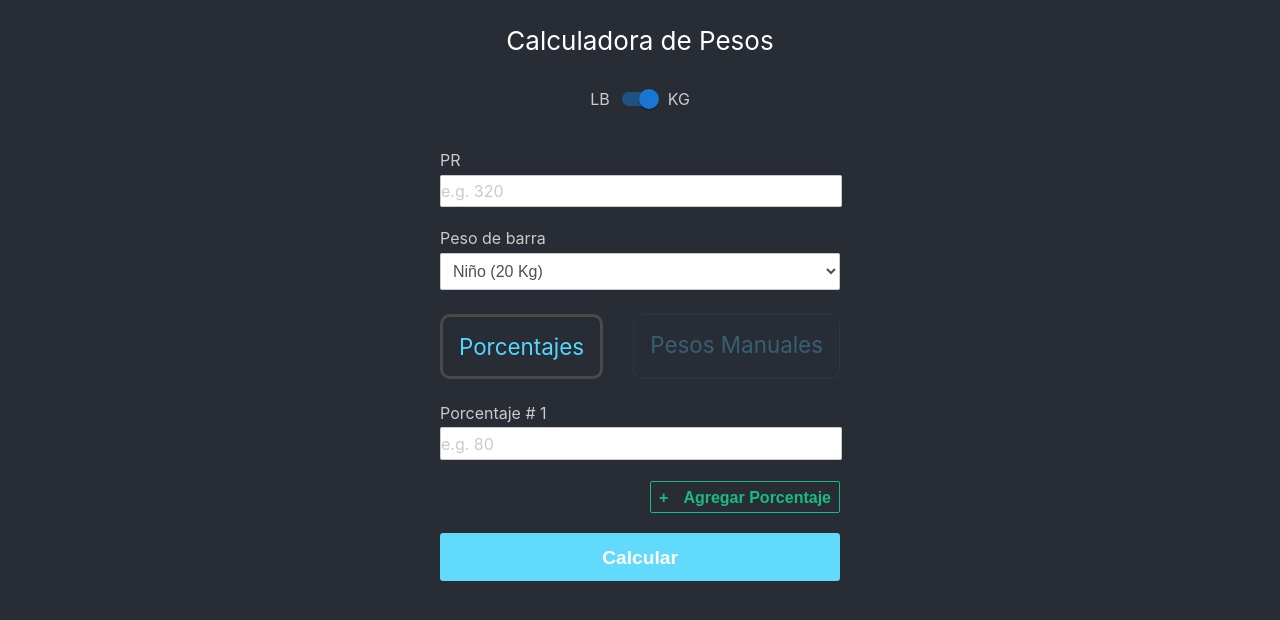
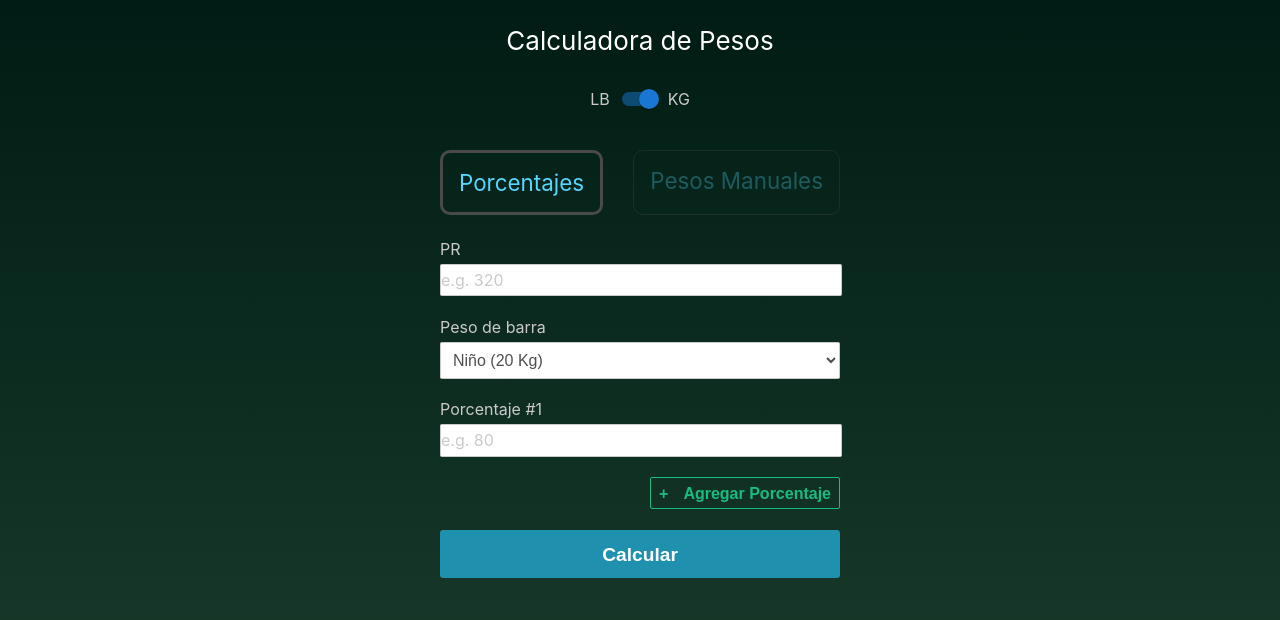
Before and after one commit to Diegus-cl/barbell-calc, a React (Create React App) app: page / in a window 1280 px wide. Shown: the top 620 px of the page. Built offline with nearby package versions, Linux system fonts and the light colour scheme.

Commit message:
manual weight works

```diff
--- a/src/App.css
+++ b/src/App.css
@@ -196,7 +196,7 @@ BUTTONS
 
 .button--submit {
   width:            100%;
-  background-color: #61dafb;
+  background-color: #1f90ae;
   color:            #fff;
 }
 
--- a/src/App.js
+++ b/src/App.js
@@ -1,4 +1,4 @@
-import React, { Component } from 'react';
+import React, { useState } from 'react';
 import Button from './components/Button';
 import TextField from './components/TextField';
 import Percentages from './components/Percentages';
@@ -8,18 +8,14 @@ import { Switch } from '@mui/material';
 import ResultsPage from './components/ResultsPage';
 import WeightsForm from './components/WeightsForm';
 
-class App extends Component {
-  constructor(props) {
-    super(props);
-    this.state = this.setDefaultState();
-  }
+const App = () => {
+  const [isPercentagesCalculation, setIsPercentageCalculation] = useState(true)
 
-  setDefaultState() {
-    return {
+  const setDefaultState = () => ({
     PR: "",
-      units: "KG", // New state to store the unit
-      barOptions: this.getBarOptions("KG"), // Default to KG
-      discSet: this.getDiscSet("KG"), // Default to KG disc set
+    units: "KG",
+    barOptions: getBarOptions("KG"),
+    discSet: getDiscSet("KG"),
     selectedBarbellOption: 20,
     targets: [''],
     barConfigurations: [],
@@ -28,77 +24,70 @@ class App extends Component {
     errors: {},
     saving: false,
     saved: false
-    }
-  }
+  });
 
-  // Helper to get bar options based on the unit
-  getBarOptions(unit) {
+  const getBarOptions = (unit) => {
     return unit === "KG"
       ? [{ value: 20, label: 'Niño (20 Kg)' }, { value: 15, label: 'Niña (15 Kg)' }]
       : [{ value: 45, label: 'Niño (45 Lb)' }, { value: 35, label: 'Niña (35 Lb)' }];
-  }
-
-  // Helper to get disc sets based on the unit
-  getDiscSet(unit) {
-    return unit === "KG" ? [25, 20, 15, 10, 5, 2.5] : [45, 35, 25, 15, 10, 5, 2.5];
-  }
-
-  restartCalculation = e => {
-    e.preventDefault();
-    this.setState(this.setDefaultState());
-  }
-
-  handleSelectChange = e => {
-    let selectedBarbellOption = e.target.value;
-    this.setState({ selectedBarbellOption });
   };
 
-  handlePercentageTextfield = e => {
+  const getDiscSet = (unit) => {
+    return unit === "KG" ? [25, 20, 15, 10, 5, 2.5] : [45, 35, 25, 15, 10, 5, 2.5];
+  };
+
+  const [state, setState] = useState(setDefaultState);
+
+  const restartCalculation = (e) => {
+    e.preventDefault();
+    setState(setDefaultState());
+  };
+
+  const handleSelectChange = (e) => {
+    const selectedBarbellOption = e.target.value;
+    setState((prevState) => ({ ...prevState, selectedBarbellOption }));
+  };
+
+  const handlePercentageTextfield = (e) => {
     const percentageIndex = Number(e.target.name.substr(e.target.name.indexOf('_') + 1));
-    let targets = this.state.targets;
+    let targets = [...state.targets];
     targets[percentageIndex] = e.target.value;
 
-    this.setState({ targets });
-  }
+    setState((prevState) => ({ ...prevState, targets }));
+  };
 
-  handlePercentageClick = e => {
+  const handlePercentageClick = (e) => {
     e.preventDefault();
+    let targets = [...state.targets];
+    targets.push('');
+    setState((prevState) => ({ ...prevState, targets }));
+  };
 
-    let targets = [...this.state.targets];
-    targets.push('');
+  const handleTextfield = (e) => {
+    const field = e.target.name;
+    setState((prevState) => ({ ...prevState, [field]: e.target.value }));
+  };
 
-    this.setState({ targets });
-  }
+  const handleUnitSwitch = () => {
+    const newUnit = state.units === "KG" ? "LB" : "KG";
+    setState((prevState) => ({
+      ...prevState,
+      units: newUnit,
+      barOptions: getBarOptions(newUnit),
+      discSet: getDiscSet(newUnit),
+      selectedBarbellOption: newUnit === "KG" ? 20 : 45
+    }));
+  };
 
-  handleTextfield = (e) => {
-    const field = e.target.name;
-    let newState = this.state;
-    newState[field] = e.target.value;
-    this.setState(newState);
-  }
-
-  // New handler for switching between units
-  handleUnitSwitch = () => {
-    const newUnit = this.state.units === "KG" ? "LB" : "KG";
-    this.setState({
-      units: newUnit,
-      barOptions: this.getBarOptions(newUnit),
-      discSet: this.getDiscSet(newUnit),
-      selectedBarbellOption: newUnit === "KG" ? 20 : 45, // Default bar weight for each unit
-    });
-  }
-
-  onSubmit = e => {
+  const onSubmit = (e) => {
     e.preventDefault();
-
-    const newState = {
-      ...this.state
-    };
+    let newState = { ...state };
 
     newState.discSet.sort((a, b) => b - a);
     newState.targets.sort((a, b) => a - b);
     const targetWeights = [];
 
+    if (isPercentagesCalculation) {
       newState.targets.forEach((targetPercentage, index) => {
         let tW = Math.round(parseInt(newState.PR) * targetPercentage / 100);
         let pW = tW + (tW % 5 <= 2 ? -1 * tW % 5 : 5 - (tW % 5)); // training approach, above or below approximation; <= 2 goes beyond
@@ -110,6 +99,20 @@ class App extends Component {
           plates: []
         };
       });
+    } else {
+      // Is a manual weight input
+      newState.targets.forEach((targetWeight, index) => {
+        const tW = Number(targetWeight)
+        let roundedWeight = tW + (tW % 5 <= 2 ? -1 * tW % 5 : 5 - (tW % 5)); // training approach, above or below approximation; <= 2 goes beyond
+        targetWeights.push(roundedWeight);
+        newState.barConfigurations[index] = {
+          percentage: 100,
+          accuratePercentage: targetWeight,
+          roundPercentage: targetWeights[index],
+          plates: []
+        };
+      });
+    }
 
     let finalPlatesTemp = [];
 
@@ -121,7 +124,7 @@ class App extends Component {
       newState.discSet.forEach((plate) => {
         while (targetWeight >= plate) {
           targetWeight -= plate;
-          closestConfigWeight += plate * 2; // Suma dos veces el peso del disco (lado izquierdo y derecho)
+          closestConfigWeight += plate * 2;
           newState.barConfigurations[index].plates.push(plate);
 
           const foundPlateIndex = finalPlatesTemp.indexOf(plate);
@@ -141,7 +144,7 @@ class App extends Component {
       countPlatesKeys[x] = (countPlatesKeys[x] || 0) + 1;
     });
 
-    Object.keys(countPlatesKeys).map((value) => {
+    Object.keys(countPlatesKeys).forEach((value) => {
       newState.plateCounts.push({
         value,
         quantity: countPlatesKeys[value]
@@ -151,56 +154,42 @@ class App extends Component {
     newState.plateCounts.sort((a, b) => a.value - b.value);
 
     newState.saved = true;
-    this.setState(newState);
-  }
+    setState(newState);
+  };
 
-  render() {
-    const { PR,
-      barOptions,
-      selectedBarbellOption,
-      targets,
-      plateCounts,
-      barConfigurations,
-      errors,
-      saved,
-      units // Add units state to render
-    } = this.state;
+  const { PR, barOptions, selectedBarbellOption, targets, plateCounts, barConfigurations, errors, saved, units } = state;
 
   return (
     <div className="App">
-        <header className="App-header">
-          Calculadora de Pesos
-        </header>
+      <header className="App-header">Calculadora de Pesos</header>
 
-        {
-          saved &&
+      {saved ? (
         <ResultsPage
           plateCounts={plateCounts}
           selectedBarbellOption={selectedBarbellOption}
-            units={units} barConfigurations={barConfigurations}
-            restartCalculation={this.restartCalculation}
+          units={units}
+          barConfigurations={barConfigurations}
+          restartCalculation={restartCalculation}
         />
-        }
-
-        {
-          !saved &&
+      ) : (
         <WeightsForm
-            onSubmit={this.onSubmit}
+          onSubmit={onSubmit}
           PR={PR}
-            handleUnitSwitch={this.handleUnitSwitch}
-            handleTextfield={this.handleTextfield}
-            handlePercentageClick={this.handlePercentageClick}
-            handlePercentageTextfield={this.handlePercentageTextfield}
-            handleSelectChange={this.handleSelectChange}
+          handleUnitSwitch={handleUnitSwitch}
+          handleTextfield={handleTextfield}
+          handlePercentageClick={handlePercentageClick}
+          handlePercentageTextfield={handlePercentageTextfield}
+          handleSelectChange={handleSelectChange}
           units={units}
           targets={targets}
+          isPercentagesCalculation={isPercentagesCalculation}
+          setIsPercentageCalculation={setIsPercentageCalculation}
           barOptions={barOptions}
           errors={errors}
         />
-        }
+      )}
     </div>
   );
-  }
-}
+};
 
 export default App;
--- a/src/components/PercentageItem.js
+++ b/src/components/PercentageItem.js
@@ -2,14 +2,14 @@ import React from 'react';
 import PropTypes from 'prop-types';
 import TextField from './TextField';
 
-const PercentageItem = ({parentKey, percentageId, percentageValue, onChange}) => {
+const PercentageItem = ({parentKey, percentageId, percentageValue, onChange, isPercentagesCalculation}) => {
   return (
     <div>
         <TextField
             type="text"
             name={percentageId}
             value={percentageValue}
-            label={`Porcentaje # ${(parentKey + 1)}`}
+            label={`${isPercentagesCalculation ? "Porcentaje" : "Peso"} #${(parentKey + 1)}`}
             placeholder="e.g. 80"
             required={false}
             // error={errors.tempTarget}
--- a/src/components/Percentages.js
+++ b/src/components/Percentages.js
@@ -2,7 +2,7 @@ import React from 'react';
 import PropTypes from 'prop-types';
 import PercentageItem from './PercentageItem';
 
-const Percentages = ({percentages, onTextChange, onClick}) => {
+const Percentages = ({percentages, onTextChange, onClick, isPercentagesCalculation}) => {
   return (
     <div>
       {
@@ -14,7 +14,9 @@ const Percentages = ({percentages, onTextChange, onClick}) => {
               parentKey={i}
               percentageId={'percentageId_' + i.toString()}
               percentageValue={percentages[i]}
-              onChange={onTextChange} />
+              onChange={onTextChange}
+              isPercentagesCalculation={isPercentagesCalculation}
+            />
           );
         })
       }
@@ -22,7 +24,7 @@ const Percentages = ({percentages, onTextChange, onClick}) => {
       <div className="form__field form__field--button">
         <button className="button button--outlined" onClick={onClick}>
             +
-            <span>Agregar Porcentaje</span>
+            <span>Agregar {isPercentagesCalculation ? "Porcentaje" : "Peso" }</span>
         </button>
       </div>
     </div>
--- a/src/components/WeightsForm.js
+++ b/src/components/WeightsForm.js
@@ -5,9 +5,7 @@ import Percentages from "./Percentages"
 import Button from "./Button"
 import TextField from "./TextField"
 
-const WeightsForm = ({ onSubmit, PR, handleUnitSwitch, handleTextfield, handlePercentageClick, handlePercentageTextfield, handleSelectChange, units, targets, barOptions, errors }) => {
-  const [isPercentagesCalculation, setIsPercentageCalculation] = useState(true)
-
+const WeightsForm = ({ onSubmit, PR, handleUnitSwitch, handleTextfield, handlePercentageClick, handlePercentageTextfield, handleSelectChange, units, targets, isPercentagesCalculation, setIsPercentageCalculation, barOptions, errors }) => {
   return (
     <div className='wrapper'>
       {/* Switch for KG and LB */}
@@ -24,6 +22,14 @@ const WeightsForm = ({ onSubmit, PR, handleUnitSwitch, handleTextfield, handlePe
       <section className="form">
         <div className='wrapper--form'>
           <form onSubmit={onSubmit}>
+            {/* <p>Elige el modo:</p> */}
+            <h2 style={{ display: "flex", justifyContent: "space-between" }}>
+              <span className={"select-mode " + (isPercentagesCalculation ? "active" : "")} onClick={() => setIsPercentageCalculation(true)}>Porcentajes</span>
+              <span className={"select-mode " + (isPercentagesCalculation ? "" : "active")} onClick={() => setIsPercentageCalculation(false)}>Pesos Manuales</span>
+            </h2>
+
+            {
+              isPercentagesCalculation &&
               <TextField
                 type="text"
                 name="PR"
@@ -34,6 +40,7 @@ const WeightsForm = ({ onSubmit, PR, handleUnitSwitch, handleTextfield, handlePe
                 error={errors.PR}
                 onChange={handleTextfield}
               />
+            }
 
             <Select
               name="barWeightOptions"
@@ -42,12 +49,7 @@ const WeightsForm = ({ onSubmit, PR, handleUnitSwitch, handleTextfield, handlePe
               onChange={handleSelectChange}
             />
 
-            <h2 style={{display: "flex", justifyContent: "space-between"}}>
-              <span className={"select-mode " + (isPercentagesCalculation ? "active" : "")} onClick={() => setIsPercentageCalculation(true)}>Porcentajes</span>
-              <span className={"select-mode " + (isPercentagesCalculation ? "" : "active")} onClick={() => setIsPercentageCalculation(false)}>Pesos Manuales</span>
-            </h2>
-
-            {
+            {/* {
               isPercentagesCalculation
               ?
               <Percentages
@@ -58,7 +60,15 @@ const WeightsForm = ({ onSubmit, PR, handleUnitSwitch, handleTextfield, handlePe
               />
               :
               <h1>Formulario de pesos manuales coming soon</h1>
-            }
+            } */}
+
+            <Percentages
+              percentages={targets}
+              onTextChange={handlePercentageTextfield}
+              onClick={handlePercentageClick}
+              errors={errors}
+              isPercentagesCalculation={isPercentagesCalculation}
+            />
 
             <div className='form__field'>
               <Button
--- a/src/index.css
+++ b/src/index.css
@@ -5,8 +5,9 @@ body {
     sans-serif;
   -webkit-font-smoothing: antialiased;
   -moz-osx-font-smoothing: grayscale;
-  background-color: #282c34;
+  background: linear-gradient(to bottom, #001c14, #1c3e2e);;
   color: #cacaca;
+  height: 100vh
 }
 
 code {
```
Lines whose indentation alone changed are shown as unchanged.
